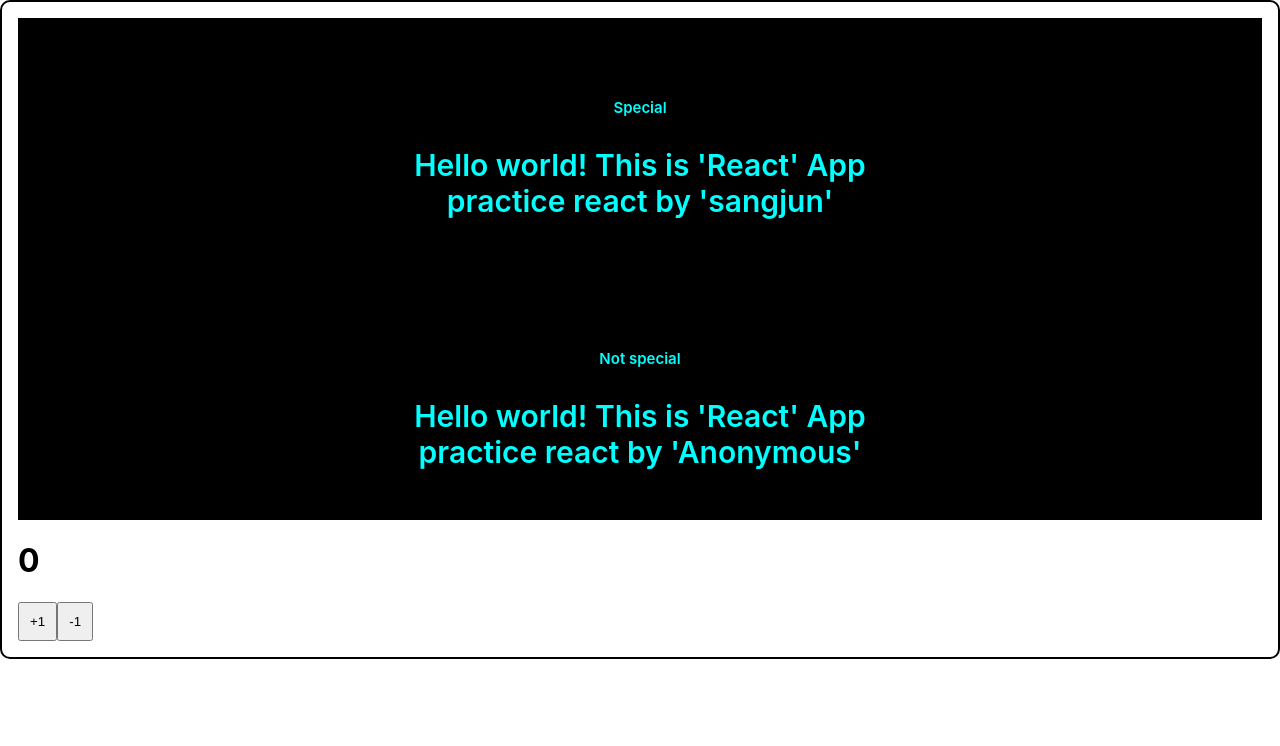
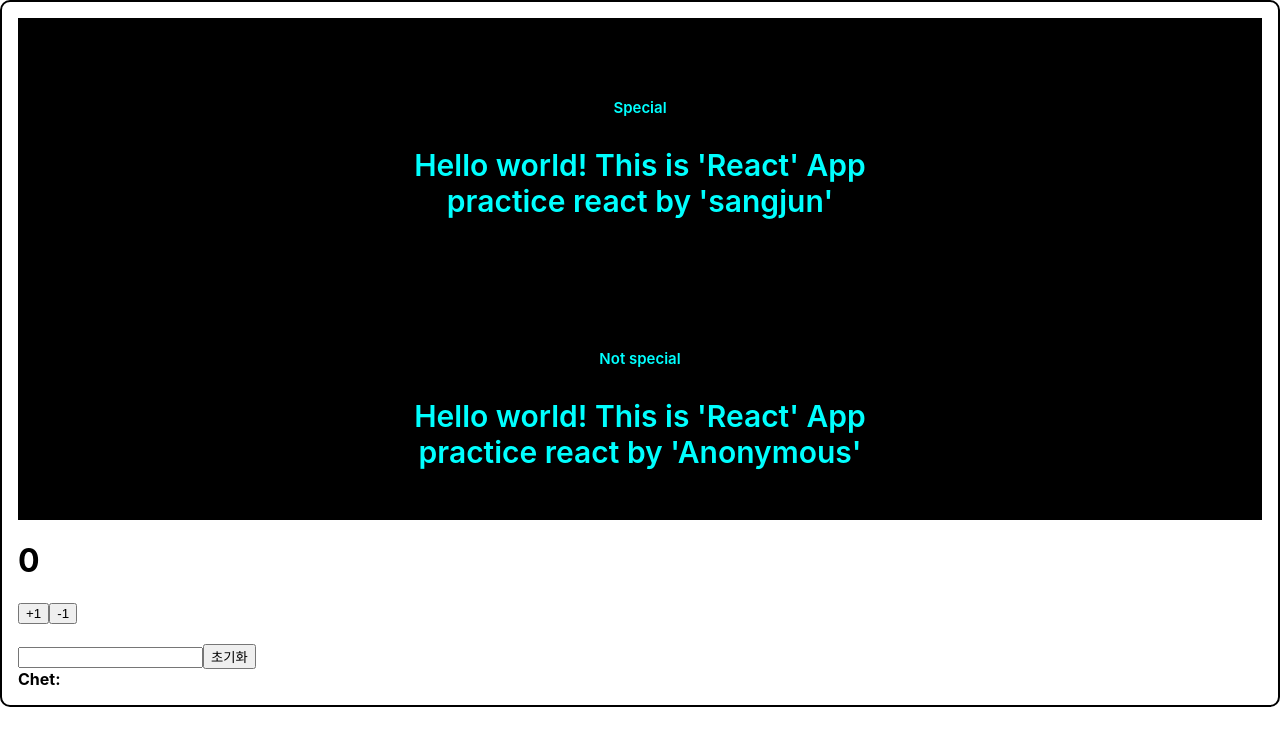
Before and after one commit to sangjuntechs/reactAtoZ, a React (Create React App) app: page / in a window 1280 px wide. Shown: the top 746 px of the page. Built offline with nearby package versions, Linux system fonts and the light colour scheme.

Commit message:
inputState

```diff
--- /dev/null
+++ b/src/App.css
@@ -0,0 +1,3 @@
+.input {
+    margin-top: 20px;
+}
--- a/src/App.js
+++ b/src/App.js
@@ -2,6 +2,8 @@
 import Hello from './Hello';
 import Wrapper from './Wrapper';
 import Counter from './Counter';
+import InputSample from './InputState';
+import './App.css';
 
 function App() {
   return (
@@ -14,6 +16,9 @@
       </div>
 
       <Counter />
+      <div className ='input'>
+      <InputSample />
+      </div>
     </Wrapper>
 
   );
--- a/src/Counter.js
+++ b/src/Counter.js
@@ -1,5 +1,4 @@
 import React, { useState } from "react";
-import './Counter.css';
 
 function Counter() {
   const [number, setNumber] = useState(0);
--- /dev/null
+++ b/src/InputState.js
@@ -0,0 +1,24 @@
+import React, { useState } from "react";
+
+function InputSample() {
+  const [text, setText] = useState("");
+
+  const onChange = (e) => {
+    setText(e.target.value);
+  }
+  const onReset = () => {
+      setText('');
+  }
+  return (
+    <div>
+      <input onChange={onChange} value={text} />
+      <button onClick={onReset}>초기화</button>
+      <div>
+        <b>Chet: </b>
+        {text}
+      </div>
+    </div>
+  );
+}
+
+export default InputSample;
```
